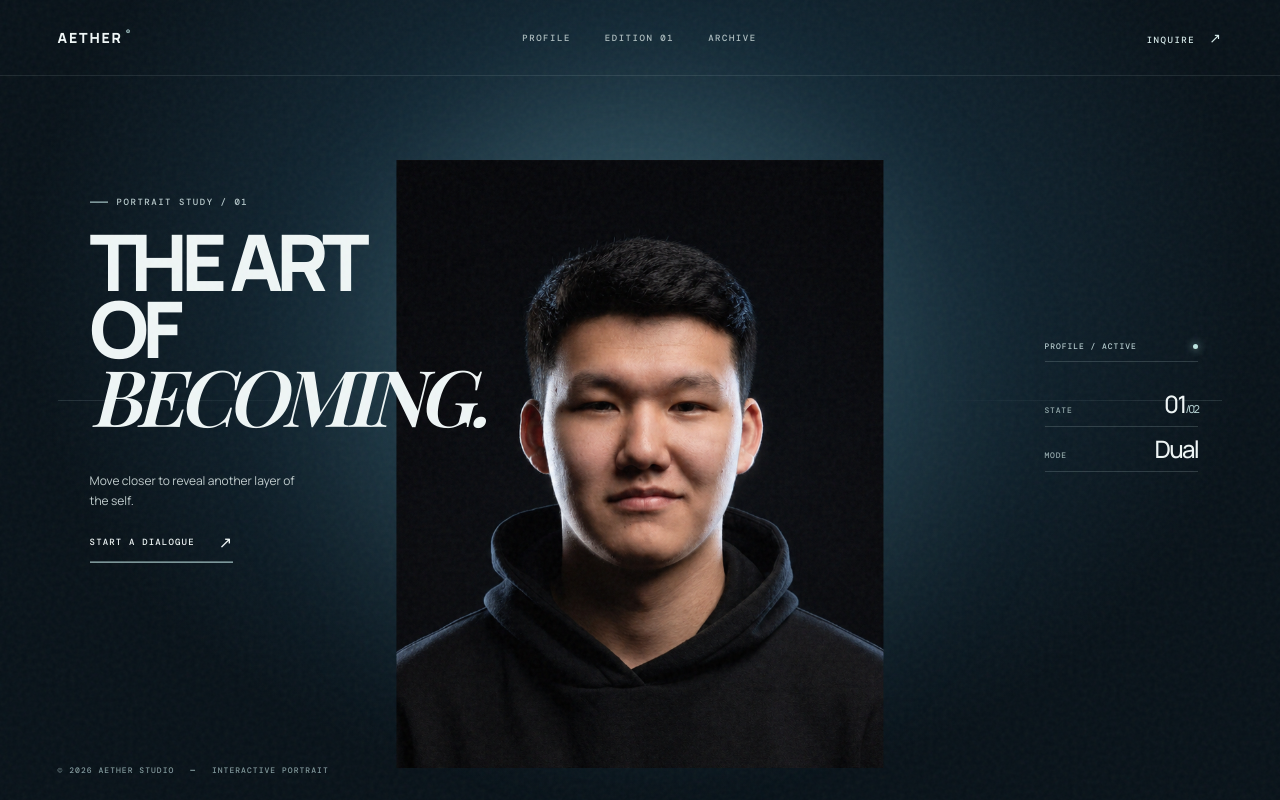
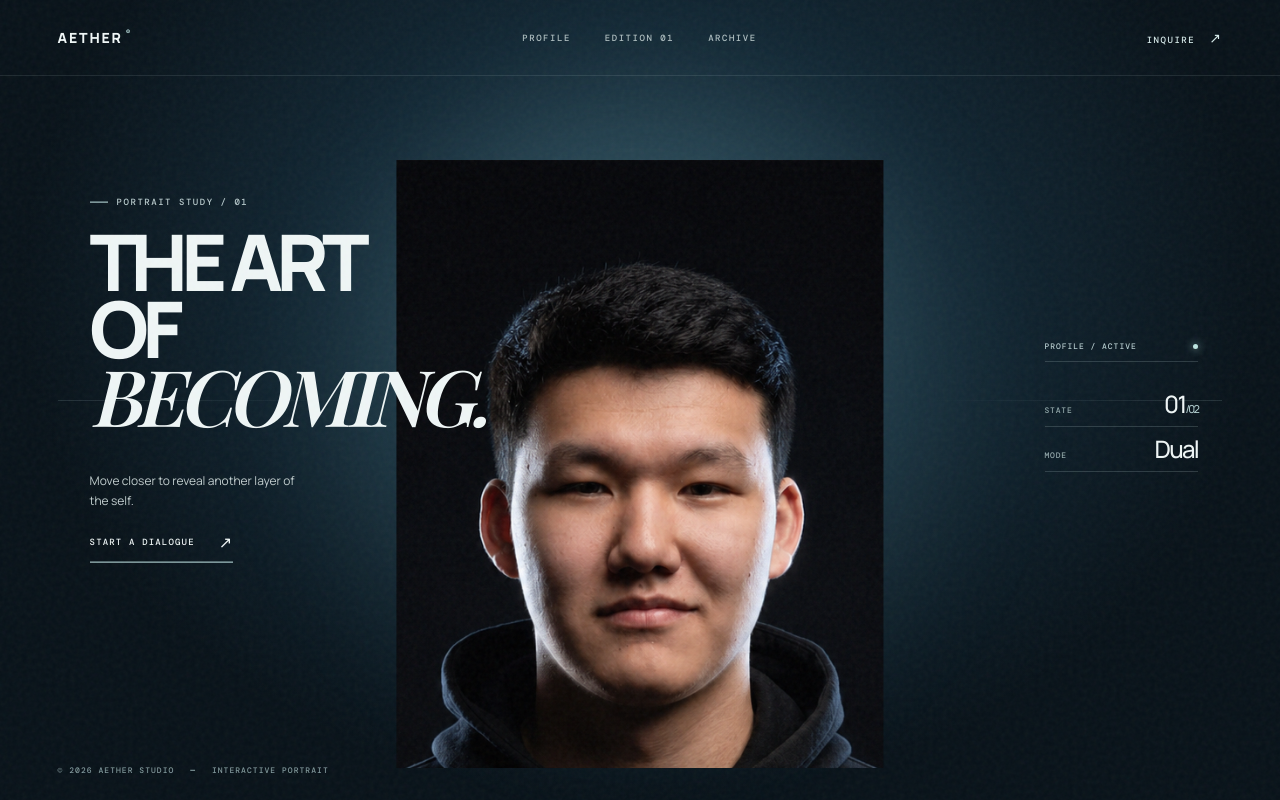
Before and after one commit to AbylaiNurtaev/website, a Next.js app: page / in a window 1280 px wide. Built offline with nearby package versions, Linux system fonts and the light colour scheme; a web font is replaced by a local one.

Commit message:
Make hero portrait larger

```diff
--- a/app/globals.css
+++ b/app/globals.css
@@ -16,7 +16,7 @@ a { color:inherit; text-decoration:none; }
 h1 { margin:20px 0 0; font-size:clamp(54px,6.1vw,115px); font-weight:800; line-height:.86; letter-spacing:-.085em; } h1 em { font-family:'Playfair Display',Georgia,serif; font-weight:600; letter-spacing:-.075em; }.copy-bottom { width:218px; margin-top:40px; }.copy-bottom p { margin:0 0 18px; color:#c2cecf; font-size:12px; line-height:1.62; }.text-action { display:inline-flex; align-items:center; gap:24px; padding-bottom:9px; border-bottom:1px solid var(--accent); text-transform:uppercase; font:500 9px 'DM Mono',monospace; letter-spacing:.13em; }.text-action span { font-size:16px; }
 
 /* Two perfectly stacked source images; only the upper layer is revealed by the soft cursor lens. */
-.portrait-stage { --lens-x:50%; --lens-y:50%; --lens-size:0px; --lens-opacity:0; --portrait-scale:1.5; position:absolute; z-index:3; bottom:4vh; left:50%; width:auto; height:min(76vh,620px); aspect-ratio:544 / 679; translate:-50% 0; overflow:hidden; cursor:crosshair; outline:none; }
+.portrait-stage { --lens-x:50%; --lens-y:50%; --lens-size:0px; --lens-opacity:0; --portrait-scale:2; position:absolute; z-index:3; bottom:4vh; left:50%; width:auto; height:min(76vh,620px); aspect-ratio:544 / 679; translate:-50% 0; overflow:hidden; cursor:crosshair; outline:none; }
 .portrait-layer { position:absolute; inset:0; overflow:hidden; }.portrait-layer img { object-fit:cover; object-position:center center; image-rendering:auto; }
 .portrait-base { z-index:2; }.portrait-spider { z-index:3; opacity:var(--lens-opacity); pointer-events:none; -webkit-mask-image:radial-gradient(circle var(--lens-size) at var(--lens-x) var(--lens-y),#000 0, #000 calc(100% - 20px), transparent 100%); mask-image:radial-gradient(circle var(--lens-size) at var(--lens-x) var(--lens-y),#000 0, #000 calc(100% - 20px), transparent 100%); }
 .portrait-base img { transform:scale(var(--portrait-scale)); transform-origin:50% 0%; }
```
